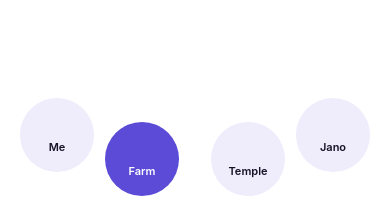
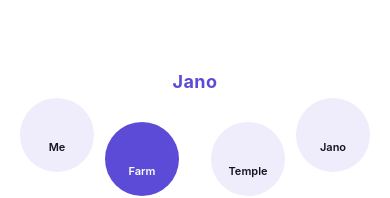
Before and after one commit to Suliman-A/jano-prototype, a React Native app: screen / in a window 390 px wide. Shown: the part 636-834 px from the top of the page. Built offline with nearby package versions, Linux system fonts and the light colour scheme; some icons are missing; what react-native-worklets would draw is missing.

Commit message:
feat: put the jano wordmark back above the tabs
The task requirement places Jano bottom-right around the Jano logo, and
the reference screens show it centred above the row.

```diff
--- a/src/navigation/JanoTabBar.tsx
+++ b/src/navigation/JanoTabBar.tsx
@@ -4,7 +4,8 @@
  * Four circular tabs, not a row of equal ones: Me at the left and Jano at the
  * right sit a little higher than Farm and Temple in the middle. The active tab
  * is filled. Every circle is the same size whatever its state, so tapping a
- * tab never resizes anything and the row never shifts.
+ * tab never resizes anything and the row never shifts. The Jano wordmark sits
+ * centred above the row, as the reference screens show.
  *
  * Tapping Me does not navigate — it opens the Me menu over the current screen.
  */
@@ -149,6 +150,13 @@ export const JanoTabBar = ({
       style={[styles.bar, { paddingBottom: insets.bottom || spacing.sm }]}
       testID="jano-tab-bar"
     >
+      <Text
+        color="brand"
+        style={styles.wordmark}
+        text="Jano"
+        variant="sectionTitle"
+      />
+
       <View style={styles.row}>
         <TabButton
           isActive={isMeActive}
@@ -206,6 +214,11 @@ const styles = StyleSheet.create({
     // Me and Jano sit a little above the two middle tabs.
     marginBottom: spacing.xl,
   },
+  wordmark: {
+    letterSpacing: 0.5,
+    marginBottom: spacing.xxs,
+    textAlign: 'center',
+  },
   row: {
     alignItems: 'flex-end',
     flexDirection: 'row',
--- a/src/theme/spacing.ts
+++ b/src/theme/spacing.ts
@@ -18,7 +18,7 @@ export const layout = {
   /** Horizontal padding on every screen. */
   screenPadding: 20,
   /** How much vertical room the custom tab bar needs. */
-  tabBarHeight: 120,
+  tabBarHeight: 148,
   /** Diameter of every tab button. They are all the same size. */
   tabButtonSize: 74,
 } as const;
```
